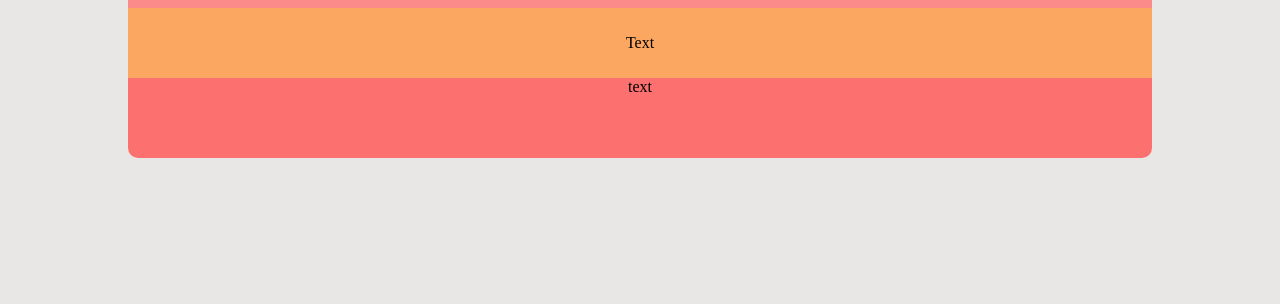
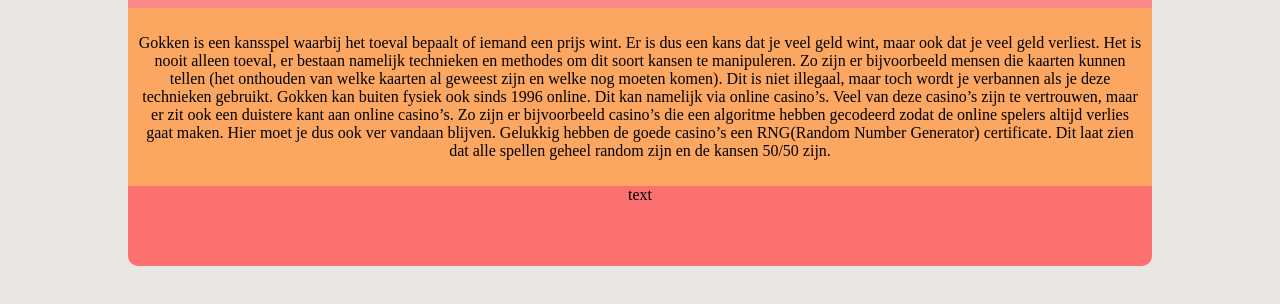
Before and after one commit to GijsSchop/Eindproject-1, a plain HTML site: page index3.html in a window 1280 px wide. Shown: the part 178-482 px from the top of the page. Drawn offline with Linux system fonts and the light colour scheme.

Commit message:
1e stukje text toegevoegd

```diff
--- a/index3.html
+++ b/index3.html
@@ -20,7 +20,7 @@
 	</header>
 <div>
 		<article>
-			<p> Text </p>
+			<p> Gokken is een kansspel waarbij het toeval bepaalt of iemand een prijs wint. Er is dus een kans dat je veel geld wint, maar ook dat je veel geld verliest. Het is nooit alleen toeval, er bestaan namelijk technieken en methodes om dit soort kansen te manipuleren. Zo zijn er bijvoorbeeld mensen die kaarten kunnen tellen (het onthouden van welke kaarten al geweest zijn en welke nog moeten komen). Dit is niet illegaal, maar toch wordt je verbannen als je deze technieken gebruikt. Gokken kan buiten fysiek ook sinds 1996 online. Dit kan namelijk via online casino’s. Veel van deze casino’s zijn te vertrouwen, maar er zit ook een duistere kant aan online casino’s. Zo zijn er bijvoorbeeld casino’s die een algoritme hebben gecodeerd zodat de online spelers altijd verlies gaat maken. Hier moet je dus ook ver vandaan blijven. Gelukkig hebben de goede casino’s een RNG(Random Number Generator) certificate. Dit laat zien dat alle spellen geheel random zijn en de kansen 50/50 zijn.  </p>
 		</article>
 	</div>
   		<footer>
```
